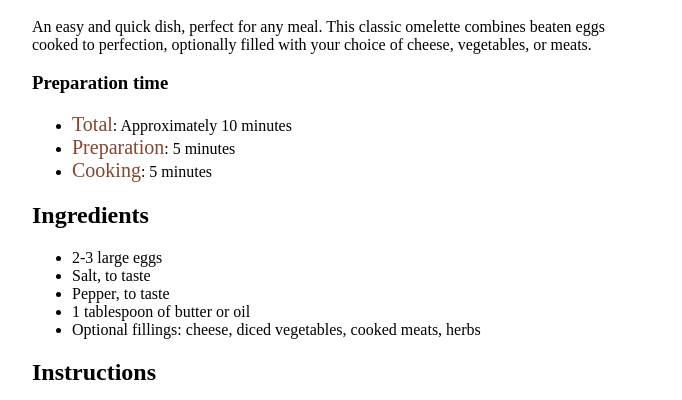
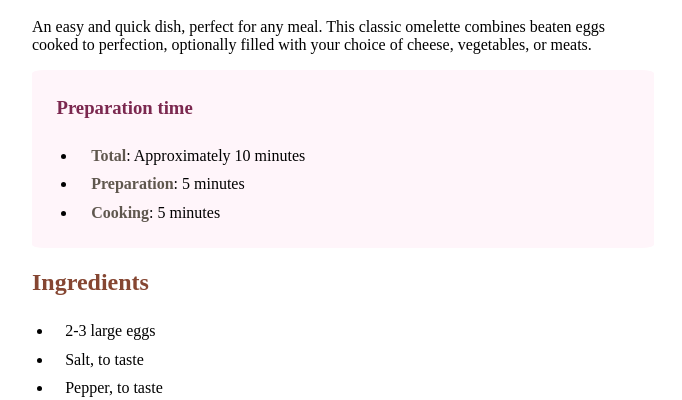
Before and after one commit to soumiaelmousstari/web, a plain HTML site: page Simple Omelette Recipe/index.html in a window 1280 px wide. Shown: the part 415-815 px from the top of the page, without its empty margins (264-946 px from the left). Drawn offline with Linux system fonts and the light colour scheme.

Commit message:
my first web project

```diff
--- a/Simple Omelette Recipe/index.css
+++ b/Simple Omelette Recipe/index.css
@@ -1,10 +1,8 @@
 body{
     width: 1440px;
     height: 1440px;
-    /* align-items: center; */
 }
 img{
-    /* left: 40%;*/
     margin-left: 20%;
     margin-right: 20%;
     margin-top: 4%;
@@ -12,14 +10,49 @@ img{
     width: 43%;
 }
 h1{
-    /* align-content: center;*/
-    /* text-align: center; */
     margin-left: 20%;
 }
 section{
     margin-left: 20%;
 }
 span{
-    font-size: 20px;
+    color: hsl(30, 10%, 34%);
+    font-family: Outfit;
+    font-weight: 600;
+}
+hr{
+    margin-left: 20%;
+}
+#Preparation_time{
+    background-color: hsl(330, 100%, 98%);
+    border-radius: 2%;
+    width: 41.5%;
+    height: 12%;
+    padding-left: 1.7%;
+    padding-top: 0.4%;
+    line-height: 180%;
+}
+#first_ul{
+    padding-left: 3.5%;
+}
+#first_list{
+    padding-left: 2.4%;
+}
+#Preparation_time_title{
+    color: hsl(332, 51%, 32%);
+}
+#Ingredients{
+    line-height: 180%;
+}
+#second_ul{
+    padding-left: 1.8%;
+}
+#second_list{
+    padding-left: 1.1%;
+}
+h2{
+    font-weight: 700;
+}
+h2, #values{
     color: hsl(14, 45%, 36%);
 }
--- a/Simple Omelette Recipe/index.html
+++ b/Simple Omelette Recipe/index.html
@@ -18,24 +18,25 @@
                 to perfection, optionally filled with your choice of cheese, vegetables, or meats.
             </p>
         </section>
-        <section>
-            <h3>Preparation time</h3>
-            <ul>
-                <li><span>Total</span>: Approximately 10 minutes</li>
-                <li><span>Preparation</span>: 5 minutes</li>
-                <li><span>Cooking</span>: 5 minutes</li>
+        <section id="Preparation_time">
+            <h3 id="Preparation_time_title">Preparation time</h3>
+            <ul id="first_ul">
+                <li id="first_list"><span>Total</span>: Approximately 10 minutes</li>
+                <li id="first_list"><span>Preparation</span>: 5 minutes</li>
+                <li id="first_list"><span>Cooking</span>: 5 minutes</li>
             </ul>
         </section>
-        <section>
+        <section id="Ingredients">
             <h2>Ingredients</h2>
-            <ul>
-                <li>2-3 large eggs</li>
-                <li>Salt, to taste</li>
-                <li>Pepper, to taste</li>
-                <li>1 tablespoon of butter or oil</li>
-                <li>Optional fillings: cheese, diced vegetables, cooked meats, herbs</li>
+            <ul id="second_ul">
+                <li id="second_list">2-3 large eggs</li>
+                <li id="second_list">Salt, to taste</li>
+                <li id="second_list">Pepper, to taste</li>
+                <li id="second_list">1 tablespoon of butter or oil</li>
+                <li id="second_list">Optional fillings: cheese, diced vegetables, cooked meats, herbs</li>
             </ul>
         </section>
+        <hr width="43%">
         <section>
             <h2>Instructions</h2>
             <ol>
@@ -59,25 +60,26 @@
                 <li><span>Enjoy</span>: Serve hot, with additional salt and pepper if needed.</li>
             </ol>
         </section>
+        <hr width="43%">
         <section>
             <h2>Nutrition</h2>
             <p>The table below shows nutritional values per serving without the additional fillings.</p>
             <table>
                 <tr>
                     <td>Calories</td>
-                    <td>277kcal</td>
+                    <td id="values">277kcal</td>
                 </tr>
                 <tr>
                     <td>Carbs</td>
-                    <td>0g</td>
+                    <td id="values">0g</td>
                 </tr>
                 <tr>
                     <td>Protein</td>
-                    <td>20g</td>
+                    <td id="values">20g</td>
                 </tr>
                 <tr>
                     <td>Fat</td>
-                    <td>22g</td>
+                    <td id="values">22g</td>
                 </tr>
             </table>
         </section>
```
Also changed, not shown: 1 other file.
